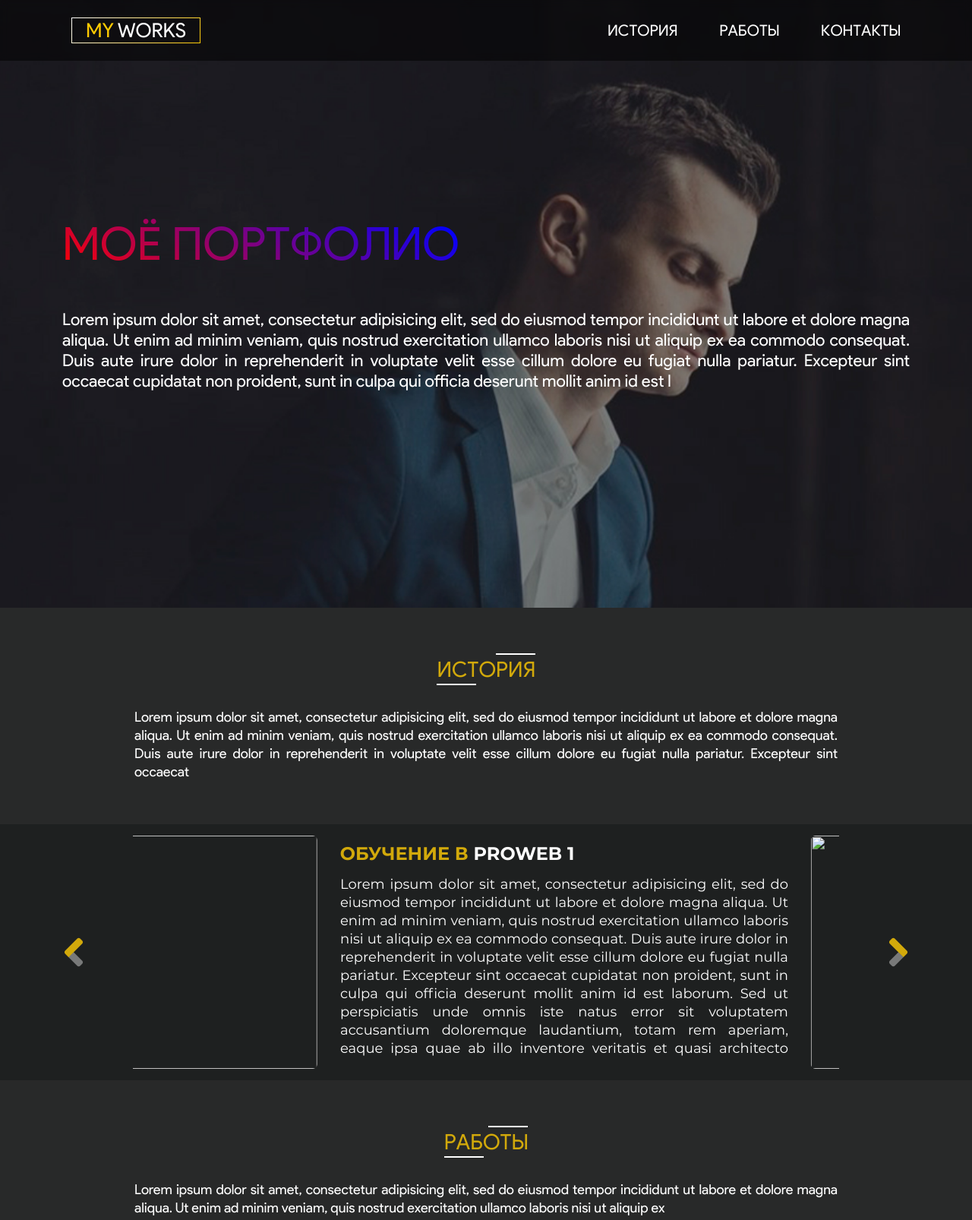
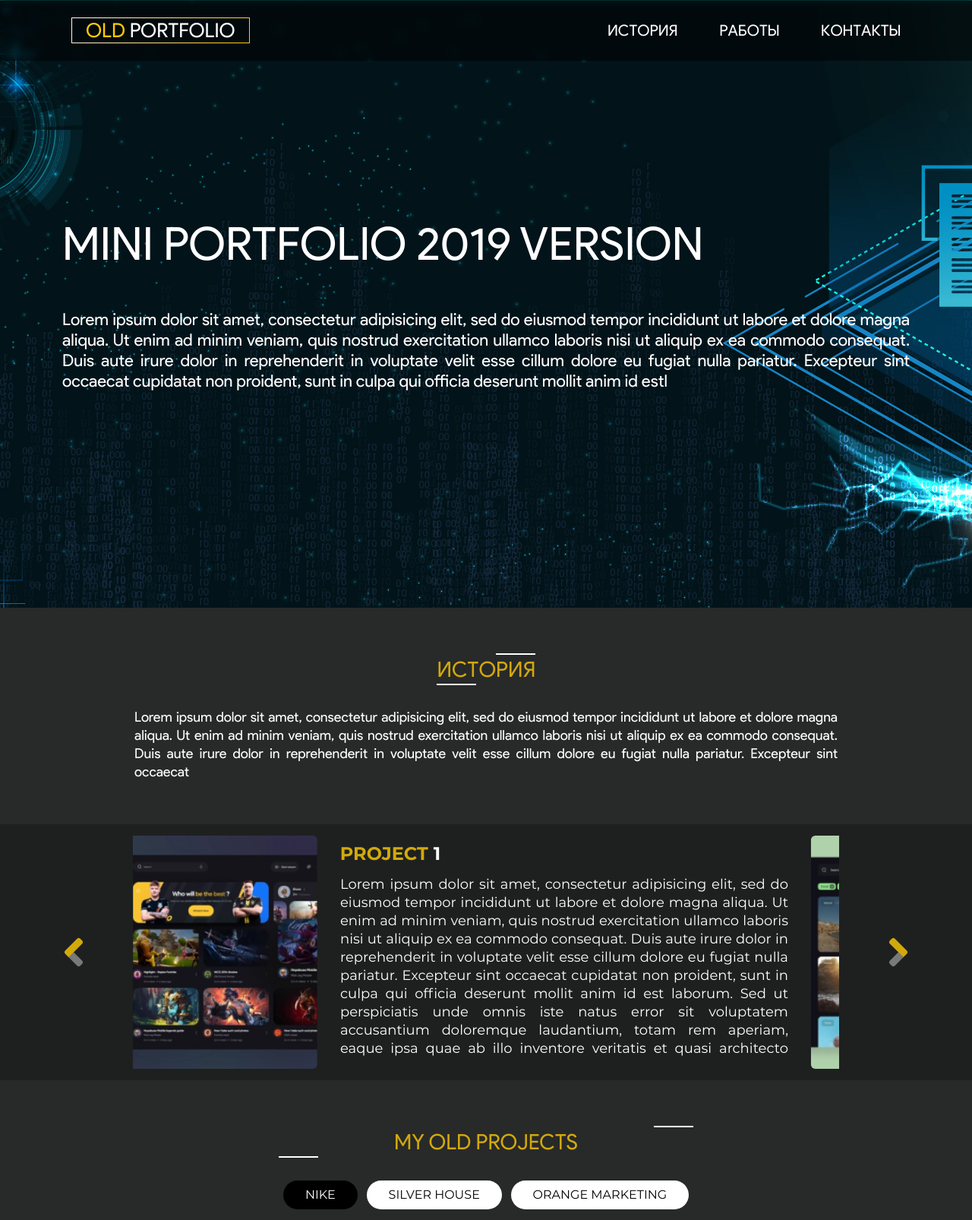
Before and after one commit to Khondamir26/My-Work, a plain HTML site: page index.html in a window 1280 px wide. Shown: the top 1606 px of the page at 76% size. Drawn offline with Linux system fonts and the light colour scheme.

Commit message:
Add files via upload

```diff
--- a/index.html
+++ b/index.html
@@ -5,7 +5,7 @@
   <meta charset="UTF-8">
   <meta http-equiv="X-UA-Compatible" content="IE=edge">
   <meta name="viewport" content="width=device-width, initial-scale=1.0">
-  <title>My work</title>
+  <title>Old Portfolio</title>
   <link rel="stylesheet" href="style/all.min.css">
   <link rel="stylesheet" href="style/bootstrap.min.css">
   <link rel="stylesheet" href="style/style.css">
@@ -17,7 +17,7 @@
       <div class="container">
         <nav class="navbar navbar-expand-lg ">
           <div class="container-fluid">
-            <a class="logo" href="#"> <span class="logo__span">my </span> works</a>
+            <a class="logo" href="#"> <span class="logo__span">Old </span> portfolio</a>
             <button class="navbar-toggler" type="button" data-bs-toggle="collapse"
               data-bs-target="#navbarSupportedContent" aria-controls="navbarSupportedContent" aria-expanded="false"
               aria-label="Toggle navigation">
@@ -37,12 +37,12 @@
                     Контакты
                   </a>
                   <ul class="dropdown-menu" aria-labelledby="navbarDropdown">
-                    <li><a class="dropdown-item" href="tel:+998901234567">+ 998 90 123 45 67</a></li>
+                    <li><a class="dropdown-item" href="tel:+998901234567">+ 998 90 176 10 30</a></li>
 
                     <li>
                       <hr class="dropdown-divider">
                     </li>
-                    <li><a class="dropdown-item" href="mailto:mymail@mail.my">mymail@mail.my</a></li>
+                    <li><a class="dropdown-item" href="mailto:tuychievhondamir@gmail.com">tuychievhondamir@gmail.com</a></li>
                   </ul>
                 </li>
 
@@ -56,14 +56,14 @@
     <div class="header__content flex-grow-1 align-items-center d-flex">
       <div class="container">
         <h1 class="header__content-title ">
-          моё портфолио
+          Mini Portfolio 2019 version
         </h1>
         <p class="header__content-text">
           Lorem ipsum dolor sit amet, consectetur adipisicing elit, sed do eiusmod tempor incididunt ut labore et dolore
           magna aliqua. Ut enim ad minim veniam, quis nostrud exercitation ullamco laboris nisi ut aliquip ex ea commodo
           consequat. Duis aute irure dolor in reprehenderit in voluptate velit esse cillum dolore eu fugiat nulla
           pariatur. Excepteur sint occaecat cupidatat non proident, sunt in culpa qui officia deserunt mollit anim id
-          est l
+          estl
         </p>
       </div>
     </div>
@@ -97,12 +97,12 @@
             <div class="carousel-item active">
               <div class="d-flex flex-wrap flex-wrap-reverse">
                 <div class="main__slider-image  col-12 col-lg-6 col-xl-4">
-                  <img src="../My work/images/sliderimg.jpg" alt="" class="main__slider-photo w-100 h-100 ">
+                  <img src="./images/01.jpg" alt="" class="main__slider-photo w-100 h-100 ">
                 </div>
                 <div class="main__slider-info  col-12 col-lg-6 col-xl-8">
                   <h2 class="main__slider-title"><span class="main__slider-span">
-                      обучение в
-                    </span>PROWEB 1</h2>
+                      Project
+                    </span>1</h2>
                   <p class="main__slider-text">
                     Lorem ipsum dolor sit amet, consectetur adipisicing elit, sed do eiusmod tempor incididunt ut labore
                     et dolore magna aliqua. Ut enim ad minim veniam, quis nostrud exercitation ullamco laboris nisi ut
@@ -122,12 +122,12 @@
             <div class="carousel-item ">
               <div class="d-flex flex-wrap">
                 <div class="main__slider-image  col-12 col-lg-6 col-xl-4">
-                  <img src="../My work/images/sliderimg.jpg" alt="" class="main__slider-photo w-100 h-100 ">
+                  <img src="./images/03.jpg" alt="" class="main__slider-photo w-100 h-100 ">
                 </div>
                 <div class="main__slider-info  col-12 col-lg-6 col-xl-8">
                   <h2 class="main__slider-title"><span class="main__slider-span">
-                      обучение в
-                    </span>PROWEB 2</h2>
+                      Project
+                    </span> 2</h2>
                   <p class="main__slider-text">
                     Lorem ipsum dolor sit amet, consectetur adipisicing elit, sed do eiusmod tempor incididunt ut labore
                     et dolore magna aliqua. Ut enim ad minim veniam, quis nostrud exercitation ullamco laboris nisi ut
@@ -147,12 +147,12 @@
             <div class="carousel-item ">
               <div class="d-flex flex-wrap">
                 <div class="main__slider-image  col-12 col-lg-6 col-xl-4">
-                  <img src="../My work/images/sliderimg.jpg" alt="" class="main__slider-photo w-100 h-100 ">
+                  <img src="./images/06.jpg" alt="" class="main__slider-photo w-100 h-100 ">
                 </div>
                 <div class="main__slider-info  col-12 col-lg-6 col-xl-8">
                   <h2 class="main__slider-title"><span class="main__slider-span">
-                      обучение в
-                    </span>PROWEB 3</h2>
+                      Project
+                    </span>3</h2>
                   <p class="main__slider-text">
                     Lorem ipsum dolor sit amet, consectetur adipisicing elit, sed do eiusmod tempor incididunt ut labore
                     et dolore magna aliqua. Ut enim ad minim veniam, quis nostrud exercitation ullamco laboris nisi ut
@@ -182,14 +182,8 @@
       <div class="container">
         <div class="row justify-content-center">
           <div class="col-12 col-lg-10 d-flex flex-column align-items-center">
-            <h2 class="main__title-heading">
-              работы
-            </h2>
-            <p class="main__title-text">
-              Lorem ipsum dolor sit amet, consectetur adipisicing elit, sed do eiusmod tempor incididunt ut labore et
-              dolore magna aliqua. Ut enim ad minim veniam, quis nostrud exercitation ullamco laboris nisi ut aliquip ex
 
-            </p>
+
           </div>
         </div>
       </div>
@@ -198,6 +192,7 @@
       <div class="container">
         <div class="row justify-content-center">
           <div class="col-12 col-lg-6">
+            <h1 class="main__title-heading">My Old Projects</h1>
             <ul class="nav justify-content-around ">
               <li class="nav__item"><button data-bs-toggle="tab" data-bs-target="#nike"
                   class="main__tabs-link active ">Nike</button></li>
@@ -437,7 +432,8 @@
   </main>
   <footer class="footer">
     <div class="d-flex flex-column align-items-center">
-      <a class="logo" href="#"> <span class="logo__span">my </span> works</a>
+      <a class="logo" href="#"> <span class="logo__span">old </span> portfolio</a>
+      <p class="main__title-heading">@ 2019 - 2020</p>
       <ul class="footer__social d-flex">
         <li><a href="#" class="footer__social-link"><i class="fab fa-instagram"></i>
         </a></li>
--- a/style/style.css
+++ b/style/style.css
@@ -138,7 +138,7 @@ h1 {
 }
 
 .header__content {
-    background: url(../images/header_bg.jpg) no-repeat center /cover;
+    background: url(../images/header_back.jpg) no-repeat center /cover;
 }
 
 .header__content-title {
@@ -147,7 +147,7 @@ h1 {
     font-family: var(--ps400);
     font-size: 60px;
     margin-bottom: 50px;
-    background: linear-gradient(30deg, red, blue, purple);
+    background: white;
     -webkit-background-clip: text;
     -webkit-text-fill-color: transparent;
 }
```
Also changed, not shown: images/01.jpg (added), images/03.jpg (added), images/06.jpg (added), images/header_back.jpg (added).
